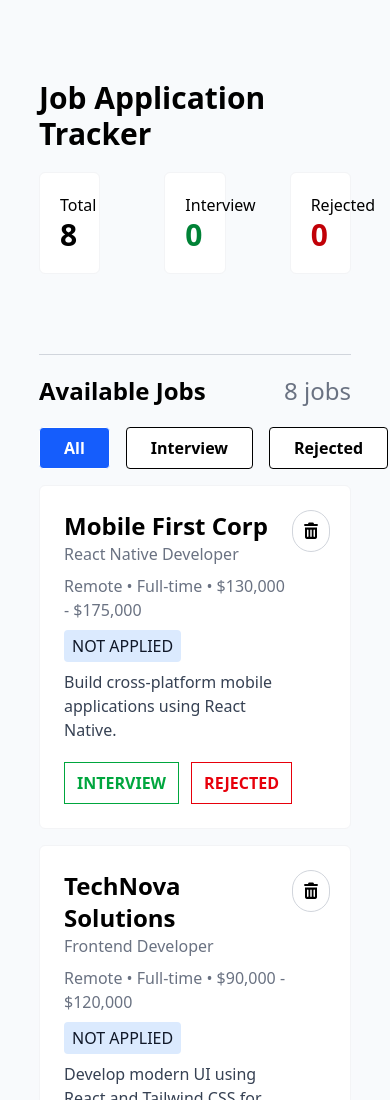
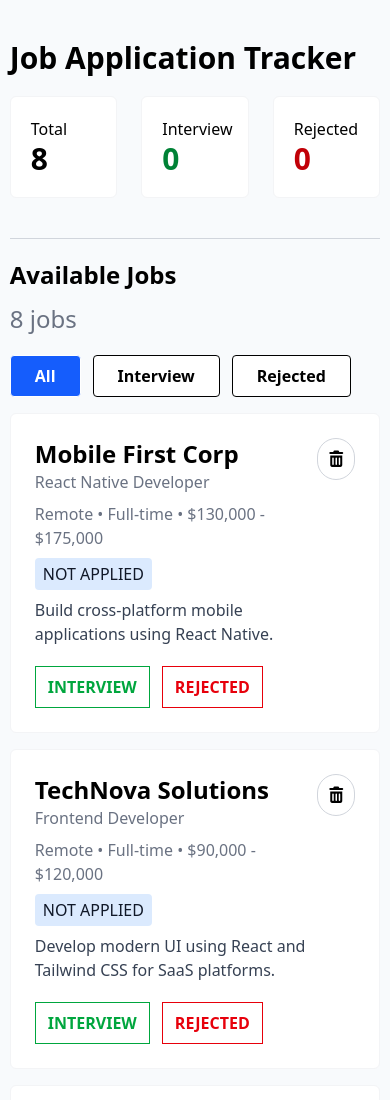
Before and after one commit to gazisaiful07/sohoj-sorol-simple-assignment-4, a plain HTML site: page index.html in a window 390 px wide. Shown: the top 1100 px of the page. Drawn offline with nearby package versions, Linux system fonts and the light colour scheme.

Commit message:
Added Responsiveness for all devices

```diff
--- a/index.html
+++ b/index.html
@@ -12,10 +12,9 @@
 
 <body class="bg-slate-50">
 
-    <header class="w-[80%] mx-auto py-20">
+    <header class="w-[95%] md:w-[80%] mx-auto py-10 md:py-20">
         <h1 class="text-3xl font-bold pb-5">Job Application Tracker</h1>
-
-        <div class="grid grid-cols-3 gap-16">
+        <div class="grid grid-cols-3 sm:grid-cols-2 md:grid-cols-3 gap-6 md:gap-16">
             <div class="bg-white border border-gray-100 rounded-md p-5">
                 <p>Total</p>
                 <p id="total" class="text-3xl font-bold">0</p>
@@ -33,21 +32,19 @@
         </div>
     </header>
 
-    <hr class="w-[80%] mx-auto text-gray-300">
+    <hr class="w-[95%] md:w-[80%] mx-auto text-gray-300">
 
-    <main class="w-[80%] mx-auto">
+    <main class="w-[95%] md:w-[80%] mx-auto">
         <div>
-            <div class="flex justify-between py-5">
+            <div class="flex flex-col md:flex-row md:justify-between md:items-center py-5 gap-3">
                 <p class="text-2xl font-bold">Available Jobs</p>
                 <p id="available-count" class="text-2xl text-gray-500">0 jobs</p>
             </div>
-
-            <div class="flex gap-4">
+            <div class="flex flex-wrap gap-3 md:gap-4">
                 <button id="filter-btn" onclick="toggleStyle('filter-btn')"
                     class="border bg-blue-600 py-2 px-6 rounded font-bold text-white">
                     All
                 </button>
-
                 <button id="interview-btn" onclick="toggleStyle('interview-btn')"
                     class="border bg-white py-2 px-6 rounded font-bold text-black">
                     Interview
@@ -59,11 +56,8 @@
                 </button>
             </div>
         </div>
-
         <section id="after-filter" class="hidden"></section>
-
         <div id="cardsItems">
-
             <div class="border rounded-md border-gray-100 my-4 p-6 flex justify-between bg-white job-card">
                 <div>
                     <div class="mb-2">
@@ -90,13 +84,11 @@
                             class="interview-btn border py-2 px-3 font-semibold uppercase border-green-600 text-green-600">
                             Interview
                         </button>
-
                         <button class="reject-btn border py-2 px-3 font-semibold uppercase border-red-600 text-red-600">
                             Rejected
                         </button>
                     </div>
                 </div>
-
                 <div>
                     <button class="delete-btn border rounded-full p-2 border-gray-300">
                         <i class="fa-solid fa-trash-can"></i>
```
